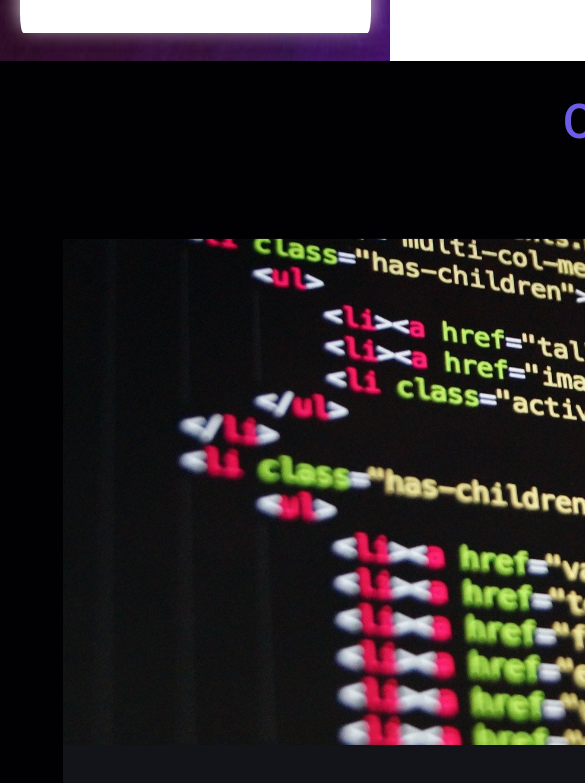
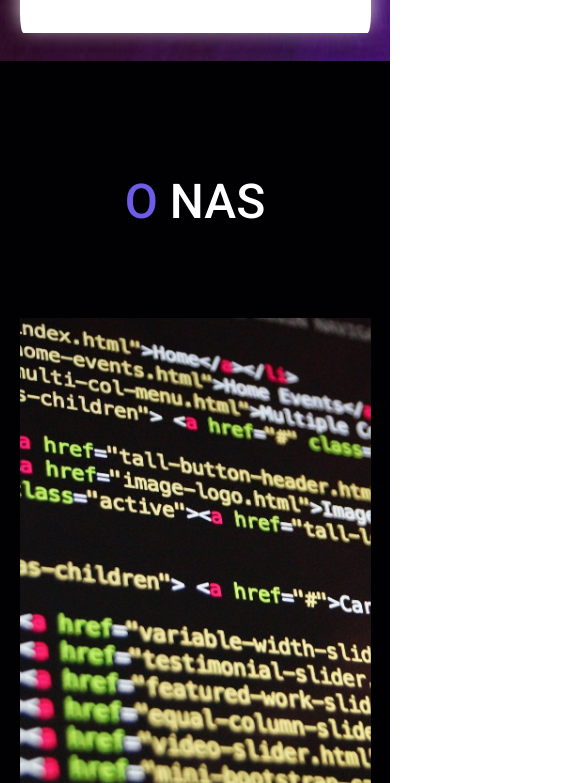
Before and after one commit to seeyd7/PWS-Sewen-Onepage, a plain HTML site: page index.html in a window 390 px wide. Shown: the part 2581-3364 px from the top of the page, 585 px wide, since content can reach past the window. Drawn offline with nearby package versions, Linux system fonts and the light colour scheme.

Commit message:
poprawki

```diff
--- a/styles/style.css
+++ b/styles/style.css
@@ -404,7 +404,7 @@ main {
 }
 @media screen and (max-width: 850px) {
     main {
-        min-width: 150vh;
+        min-height: 150vh;
     }
     .about-main-container {
         flex-direction: column;
```
